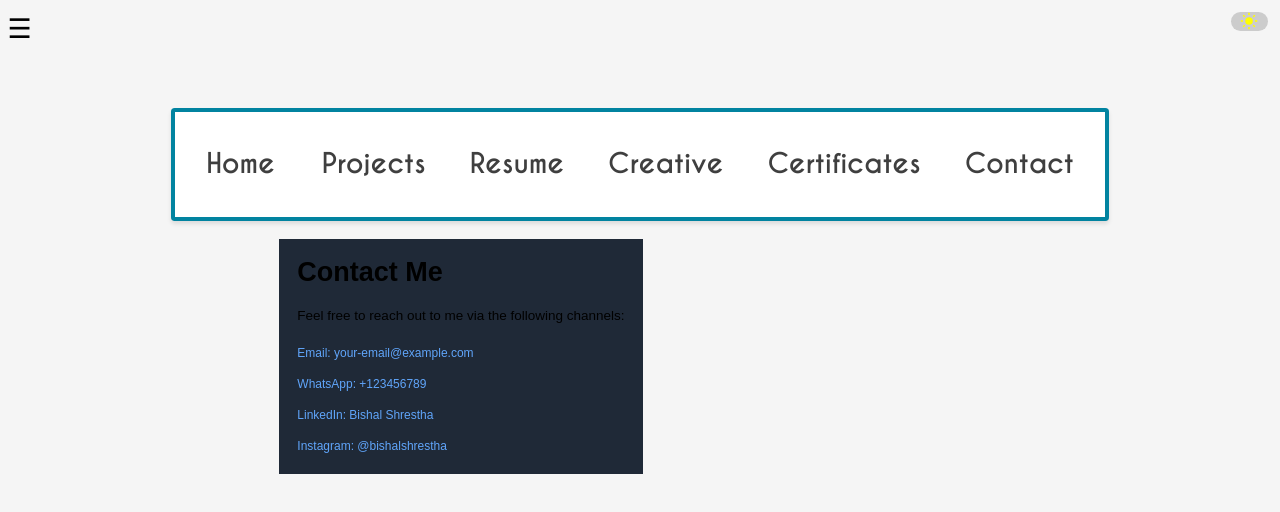
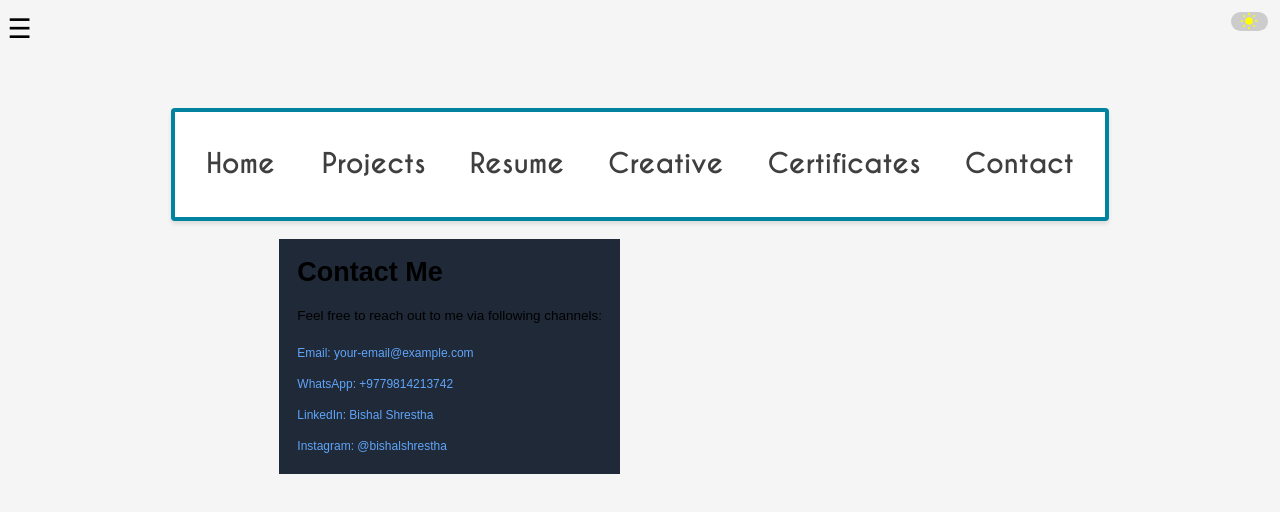
Before and after one commit to BishalABPS52/Portfolio-v1, a Next.js app: page /contact in a window 1280 px wide. Shown: the top 512 px of the page. Built offline with nearby package versions, Linux system fonts and the light colour scheme.

Commit message:
Update page.js

```diff
--- a/src/app/contact/page.js
+++ b/src/app/contact/page.js
@@ -5,7 +5,7 @@ export default function Contact() {
       <section className="bg-gray-800 text-white p-6">
         <h1 className="text-4xl font-bold mb-6">Contact Me</h1>
         <p className="text-lg mb-6">
-          Feel free to reach out to me via the following channels:
+          Feel free to reach out to me via following channels:
         </p>
 
         <ul className="space-y-4">
@@ -16,7 +16,7 @@ export default function Contact() {
           </li>
           <li>
             <a href="https://wa.me/123456789" target="_blank" className="text-blue-400 hover:underline">
-              WhatsApp: +123456789
+              WhatsApp: +9779814213742
             </a>
           </li>
           <li>
```
